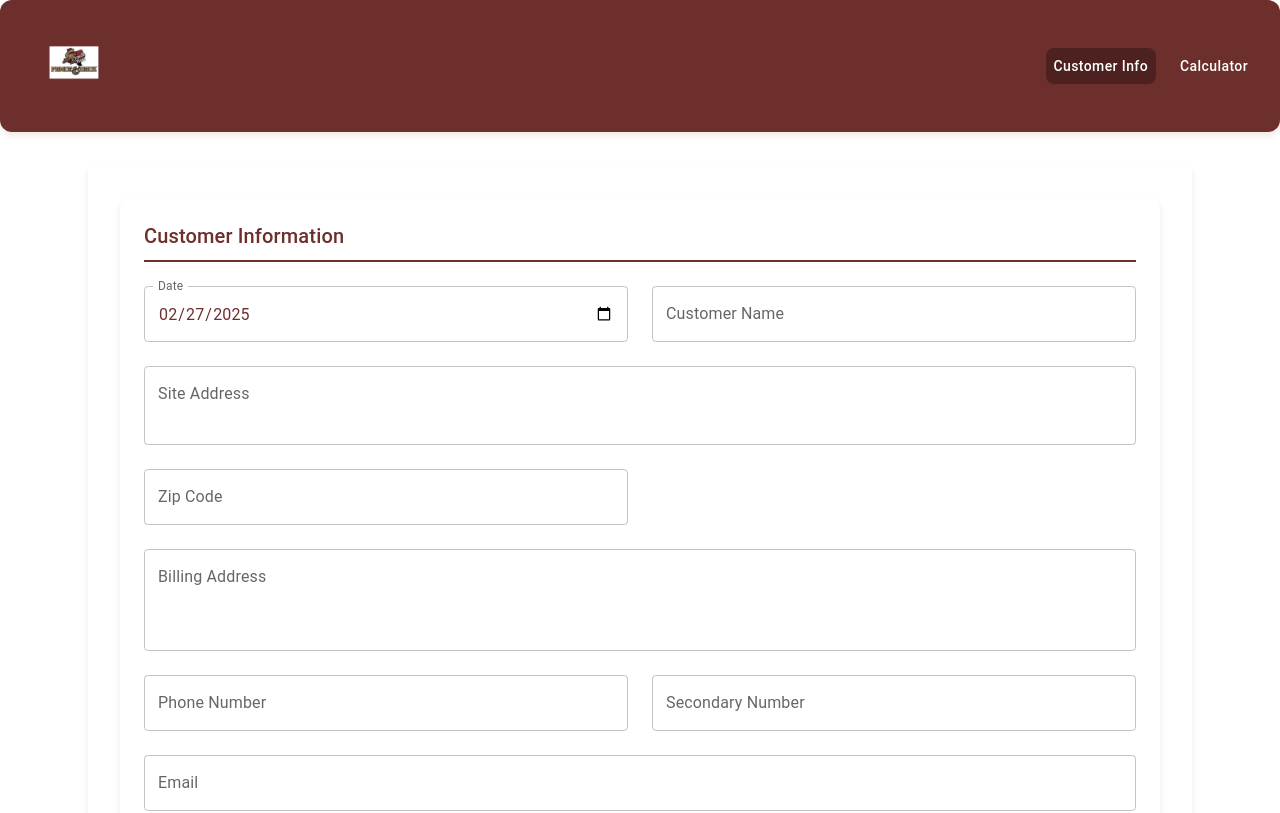
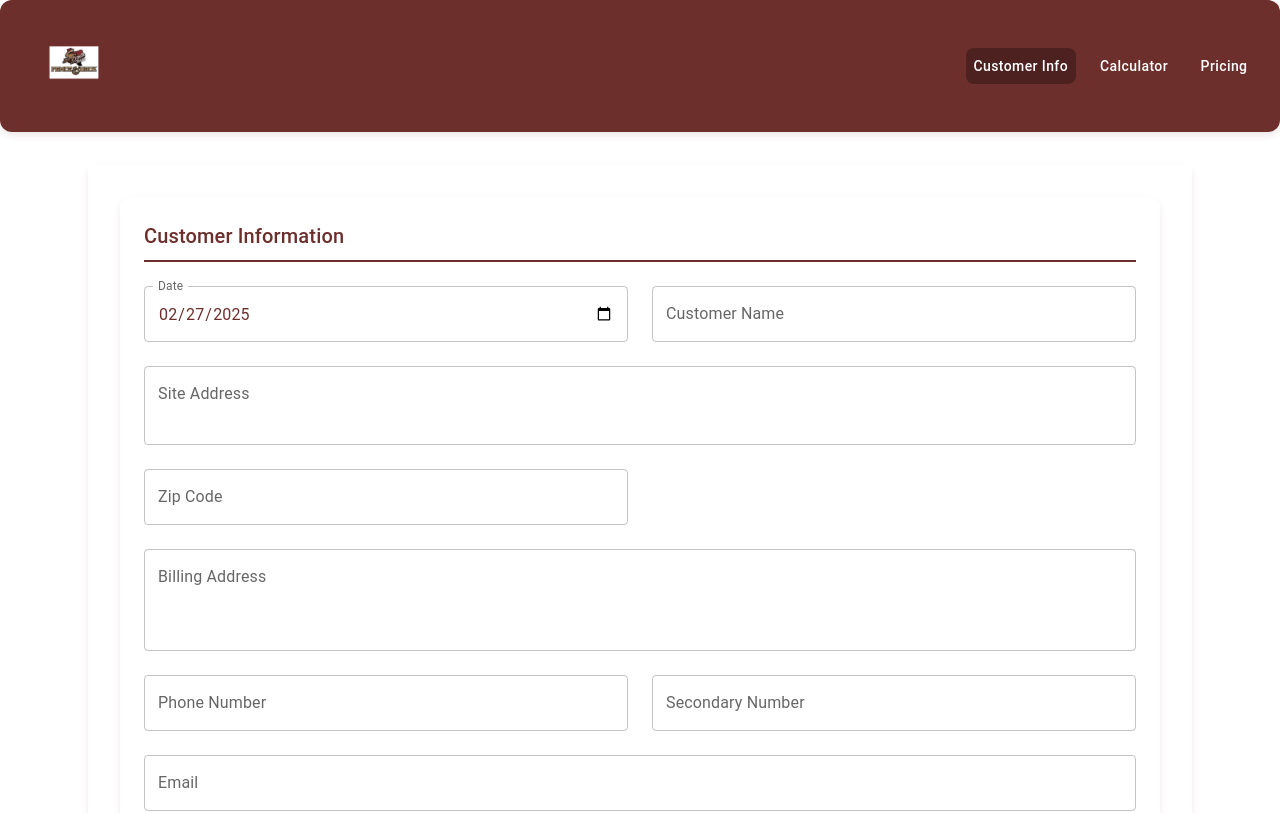
Before and after one commit to philly88r/calc, a React (Create React App) app: page / in a window 1280 px wide. Shown: the top 813 px of the page. Built offline with nearby package versions, Linux system fonts and the light colour scheme.

Commit message:
feat: restore pricing page navigation

```diff
--- a/src/App.js
+++ b/src/App.js
@@ -3,6 +3,7 @@ import './App.css';
 import { Container, CssBaseline, ThemeProvider, createTheme, Box, AppBar, Toolbar, Button } from '@mui/material';
 import CustomerInfo from './pages/CustomerInfo';
 import FenceCalculator from './FenceCalculator';
+import ChainlinkPriceTest from './components/ChainlinkPriceTest';
 import logo from './assets/Logo (6).png';
 import { ResponsiveProvider } from './context/ResponsiveContext';
 
@@ -73,6 +74,19 @@ function App() {
     },
   });
 
+  const renderCurrentPage = () => {
+    switch (currentPage) {
+      case 'customer-info':
+        return <CustomerInfo onSubmit={handleCustomerInfoSubmit} initialData={customerData} />;
+      case 'calculator':
+        return <FenceCalculator customerData={customerData} />;
+      case 'pricing':
+        return <ChainlinkPriceTest />;
+      default:
+        return <CustomerInfo onSubmit={handleCustomerInfoSubmit} initialData={customerData} />;
+    }
+  };
+
   return (
     <ThemeProvider theme={theme}>
       <ResponsiveProvider>
@@ -119,13 +133,22 @@ function App() {
                 >
                   Calculator
                 </Button>
+                <Button
+                  onClick={() => setCurrentPage('pricing')}
+                  color="inherit"
+                  sx={{
+                    color: '#ffffff',
+                    backgroundColor: currentPage === 'pricing' ? '#4d211f' : 'transparent',
+                    '&:hover': { backgroundColor: '#4d211f' }
+                  }}
+                >
+                  Pricing
+                </Button>
               </Box>
             </Toolbar>
           </AppBar>
           <Container maxWidth="lg" sx={{ mt: 4, mb: 4 }}>
-            {currentPage === 'customer-info'
-              ? <CustomerInfo onSubmit={handleCustomerInfoSubmit} initialData={customerData} />
-              : <FenceCalculator customerData={customerData} />}
+            {renderCurrentPage()}
           </Container>
         </Box>
       </ResponsiveProvider>
```
